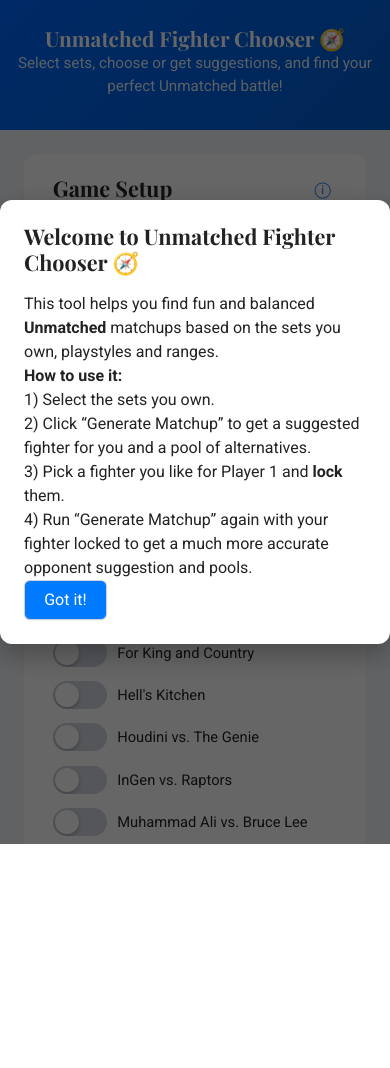
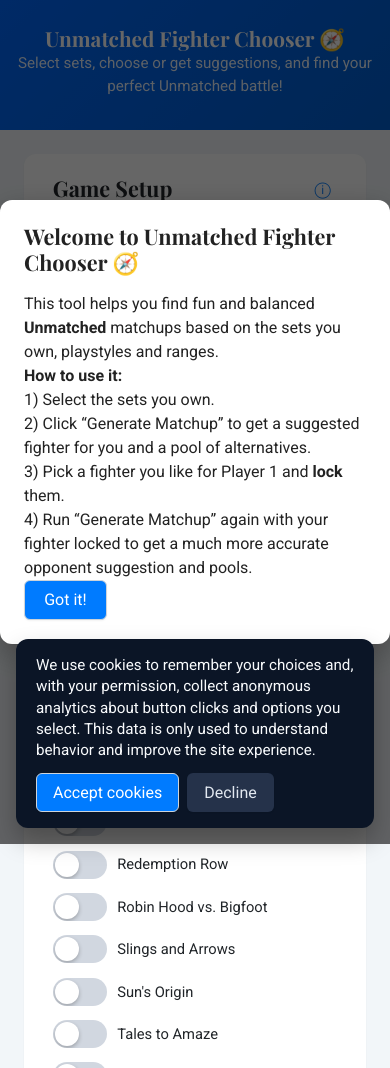
Before and after one commit to moudimash99/unmatched_matcher, a Flask app: page / in a window 390 px wide. Shown: the top 1068 px of the page. Before the commit the page ends 844 px from the top, so only its background shows below. Run offline with Flask 3, Linux system fonts and the light colour scheme.

Commit message:
Add cookie consent banner and analytics tracking
- Implemented a cookie consent banner in the HTML template to inform users about cookie usage and analytics.
- Added CSS styles for the cookie consent banner to ensure proper display and responsiveness.
- Enhanced JavaScript functionality to manage cookie consent, enabling or disabling analytics based on user choice.
- Integrated analytics event recording for various user interactions, including button clicks and selection changes.
- Updated file paths in win_calc.py to organize input files in a dedicated directory.

```diff
--- a/app.py
+++ b/app.py
@@ -19,9 +19,9 @@ def load_json_data(filename, default):
         return default
 
 
-FIGHTERS_DATA = load_json_data("fighters.json", {}).get("fighters", [])
-PLAYSTYLE_DEFINITIONS = load_json_data("fighters.json", {}).get("playstyle_definitions", {})
-WIN_MATRIX = load_json_data("win_matrix.json", {})
+FIGHTERS_DATA = load_json_data("input/fighters.json", {}).get("fighters", [])
+PLAYSTYLE_DEFINITIONS = load_json_data("input/fighters.json", {}).get("playstyle_definitions", {})
+WIN_MATRIX = load_json_data("input/win_matrix.json", {})
 engine = MatchupEngine(FIGHTERS_DATA, WIN_MATRIX)
 
 ALL_SETS_LIST = sorted({f["set"] for f in FIGHTERS_DATA})
--- a/static/css/style.css
+++ b/static/css/style.css
@@ -131,3 +131,44 @@ label { font-size: .9rem; }
 
 /* Stronger hidden rule for modals */
 .hidden { display: none !important; }
+
+/* ===== COOKIE CONSENT ===== */
+.cookie-consent {
+    position: fixed;
+    bottom: 1rem;
+    left: 50%;
+    transform: translateX(-50%);
+    width: min(960px, calc(100% - 2rem));
+    background: #0b1526;
+    color: #f8fafc;
+    padding: 1rem 1.25rem;
+    border-radius: 12px;
+    box-shadow: 0 12px 24px rgba(0,0,0,0.25);
+    display: grid;
+    grid-template-columns: 1fr auto;
+    gap: 0.75rem 1rem;
+    align-items: center;
+    z-index: 1200;
+}
+
+.cookie-consent .cookie-text {
+    font-size: 0.95rem;
+    line-height: 1.4;
+}
+
+.cookie-consent .cookie-actions { display: flex; gap: 0.5rem; }
+
+.cookie-consent button { margin: 0; padding: 0.55rem 1rem; }
+
+.cookie-consent .secondary {
+    background: #25324a;
+    color: #e2e8f0;
+    border-color: transparent;
+}
+
+.cookie-consent .secondary:hover { background: #2f405c; }
+
+@media (max-width: 640px) {
+    .cookie-consent { grid-template-columns: 1fr; }
+    .cookie-consent .cookie-actions { justify-content: flex-start; }
+}
--- a/static/js/script.js
+++ b/static/js/script.js
@@ -23,13 +23,63 @@ function getCookie(name) {
     }, '');
 }
 
+/*************************** ANALYTICS & CONSENT ***************************/
+const CONSENT_COOKIE_KEY = 'ufc_cookie_consent';
+let analyticsEnabled = false;
+
+function enableAnalytics() {
+    analyticsEnabled = true;
+    window.ufcAnalyticsEvents = window.ufcAnalyticsEvents || [];
+    recordAnalytics('analytics_enabled', { source: 'cookie_accept' });
+}
+
+function recordAnalytics(eventName, payload = {}) {
+    if (!analyticsEnabled) return;
+    // Keep analytics client-side and focused on UX improvements only
+    const entry = { event: eventName, at: new Date().toISOString(), ...payload };
+    window.ufcAnalyticsEvents.push(entry);
+    console.debug('[ufc-analytics]', entry);
+}
+
+function initCookieConsent() {
+    const banner = qs('#cookie-consent');
+    if (!banner) return;
+
+    const acceptBtn = qs('#cookie-accept', banner);
+    const declineBtn = qs('#cookie-decline', banner);
+    const consent = getCookie(CONSENT_COOKIE_KEY);
+
+    if (consent === 'accepted') {
+        banner.classList.add('hidden');
+        enableAnalytics();
+    } else if (consent === 'declined') {
+        banner.classList.add('hidden');
+    } else {
+        banner.classList.remove('hidden');
+    }
+
+    acceptBtn?.addEventListener('click', () => {
+        setCookie(CONSENT_COOKIE_KEY, 'accepted', 365);
+        banner.classList.add('hidden');
+        enableAnalytics();
+    });
+
+    declineBtn?.addEventListener('click', () => {
+        setCookie(CONSENT_COOKIE_KEY, 'declined', 365);
+        banner.classList.add('hidden');
+        analyticsEnabled = false;
+    });
+}
+
 /*************************** INITIALIZATION  ***************************/
 document.addEventListener('DOMContentLoaded', () => {
+    initCookieConsent();
     setupSetSelection();
     setupPlaystyleToggles();
     setupP1SelectionToggle();
     setupModeControls();
     setupIntroModal();
+    setupAnalyticsListeners();
     annotateLockButtons();
     setupResultCardActions();
 });
@@ -78,9 +128,20 @@ function setupSetSelection() {
         setCookie(ALL_SETS_KEY, JSON.stringify(checked));
     };
 
-    checkboxes.forEach(cb => cb.addEventListener('change', persist));
-    selectAllBtn?.addEventListener('click', () => { checkboxes.forEach(cb => cb.checked = true); persist(); });
-    deselectAllBtn?.addEventListener('click', () => { checkboxes.forEach(cb => cb.checked = false); persist(); });
+    checkboxes.forEach(cb => cb.addEventListener('change', () => {
+        persist();
+        recordAnalytics('set_toggle', { set: cb.value, checked: cb.checked });
+    }));
+    selectAllBtn?.addEventListener('click', () => {
+        checkboxes.forEach(cb => cb.checked = true);
+        persist();
+        recordAnalytics('sets_select_all', { total: checkboxes.length });
+    });
+    deselectAllBtn?.addEventListener('click', () => {
+        checkboxes.forEach(cb => cb.checked = false);
+        persist();
+        recordAnalytics('sets_deselect_all', { total: checkboxes.length });
+    });
 }
 
 function setupPlaystyleToggles() {
@@ -113,7 +174,10 @@ function setupP1SelectionToggle() {
             oppDummy.classList.remove('hidden');
         }
     }
-    selMethod?.addEventListener('change', toggle);
+    selMethod?.addEventListener('change', () => {
+        toggle();
+        recordAnalytics('p1_selection_mode', { mode: selMethod.value });
+    });
     toggle(); // Initial state
 }
 
@@ -225,6 +289,42 @@ function setupIntroModal() {
     introModal.classList.remove('hidden');
 }
 
+function setupAnalyticsListeners() {
+    const generateBtn = qs('#generate-matchup-btn');
+    generateBtn?.addEventListener('click', () => {
+        recordAnalytics('generate_matchup', {
+            locked_p1: !!qs('#current_locked_p1_id')?.value,
+            locked_opp: !!qs('#current_locked_opp_id')?.value
+        });
+    });
+
+    qsa('input[name="mode"]').forEach(r => {
+        r.addEventListener('change', () => recordAnalytics('mode_change', { mode: r.value }));
+    });
+
+    const fairnessInput = qs('#fairness_weight');
+    fairnessInput?.addEventListener('change', () => {
+        recordAnalytics('fairness_weight_set', { value: fairnessInput.value });
+    });
+
+    const p1DirectSelect = qs('#p1_chosen_fighter');
+    p1DirectSelect?.addEventListener('change', () => {
+        recordAnalytics('p1_direct_choice', { fighter_id: p1DirectSelect.value });
+    });
+
+    qsa('input[name="p1_playstyles"], input[name="opp_playstyles"]').forEach(cb => {
+        cb.addEventListener('change', () => {
+            const group = cb.name.startsWith('p1') ? 'p1' : 'opp';
+            recordAnalytics('playstyle_pref', { player: group, style: cb.value, checked: cb.checked });
+        });
+    });
+
+    const p1Range = qs('#p1_range');
+    p1Range?.addEventListener('change', () => recordAnalytics('range_pref', { player: 'p1', range: p1Range.value }));
+    const oppRange = qs('#opp_range');
+    oppRange?.addEventListener('change', () => recordAnalytics('range_pref', { player: 'opp', range: oppRange.value }));
+}
+
 function showMatchupModeHelpOnce() {
     const modal = qs('#matchup-mode-help-modal');
     const closeBtn = qs('#matchup-mode-help-close');
@@ -324,6 +424,12 @@ function promoteAlternative(altCard) {
     const mainCard = qs(`#${player}-main-suggestion`);
     if (!mainCard) return;
 
+    recordAnalytics('alternative_promoted', {
+        player,
+        from_fighter: extractFighterIdFromCard(altCard),
+        to_fighter: extractFighterIdFromCard(mainCard)
+    });
+
     const mainClone = mainCard.cloneNode(true);
     const altClone = altCard.cloneNode(true);
 
@@ -360,11 +466,13 @@ function toggleLock(btn) {
         hidden.value = '';
         btn.classList.replace('btn-unlock', 'btn-lock');
         btn.textContent = '🔒 Lock Fighter';
+        recordAnalytics('fighter_unlocked', { player, fighter_id: fid });
     } else {                              // --- LOCK ---
         btn.dataset.locked = 'true';
         hidden.value = fid;
         btn.classList.replace('btn-lock', 'btn-unlock');
         btn.textContent = '🔓 Fighter Locked';
+        recordAnalytics('fighter_locked', { player, fighter_id: fid });
     }
     // Refresh win percentages after lock state changes (main matchup may change)
     try { updateAllWinPercentages(); } catch (e) { /* graceful fallback */ }
--- a/templates/index.html
+++ b/templates/index.html
@@ -267,6 +267,17 @@
     <p>Unmatched Fighter Chooser — Powered by Flask &amp; Your Preferences!</p>
 </footer>
 
+<!-- Cookie consent banner -->
+<div id="cookie-consent" class="cookie-consent hidden" role="dialog" aria-live="polite" aria-label="Cookie consent">
+    <div class="cookie-text">
+        We use cookies to remember your choices and, with your permission, collect anonymous analytics about button clicks and options you select. This data is only used to understand behavior and improve the site experience.
+    </div>
+    <div class="cookie-actions">
+        <button type="button" id="cookie-accept">Accept cookies</button>
+        <button type="button" id="cookie-decline" class="secondary">Decline</button>
+    </div>
+</div>
+
 <!-- Intro popup: shown once on first visit -->
 <div id="intro-modal" class="modal-overlay hidden">
     <div class="modal-content">
```
Also changed, not shown: win_calc.py (+4 -4 lines), input/fighters.json (renamed from fighters.json), input/fighters1.json (renamed from fighters1.json), input/merged_games.json (renamed from merged_games.json), input/win_matrix.json (renamed from win_matrix.json), 3 other files.
